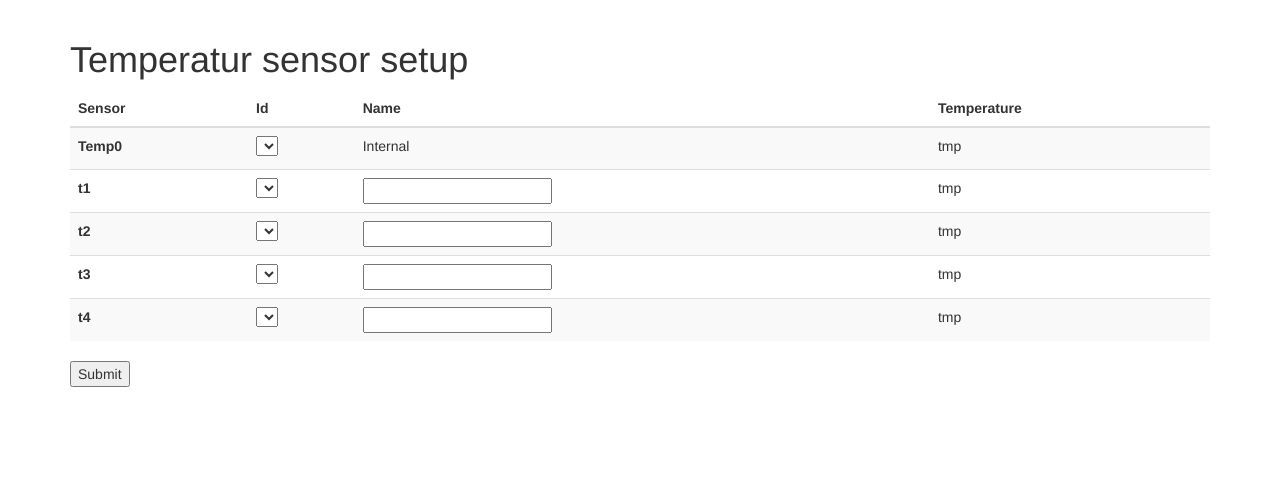
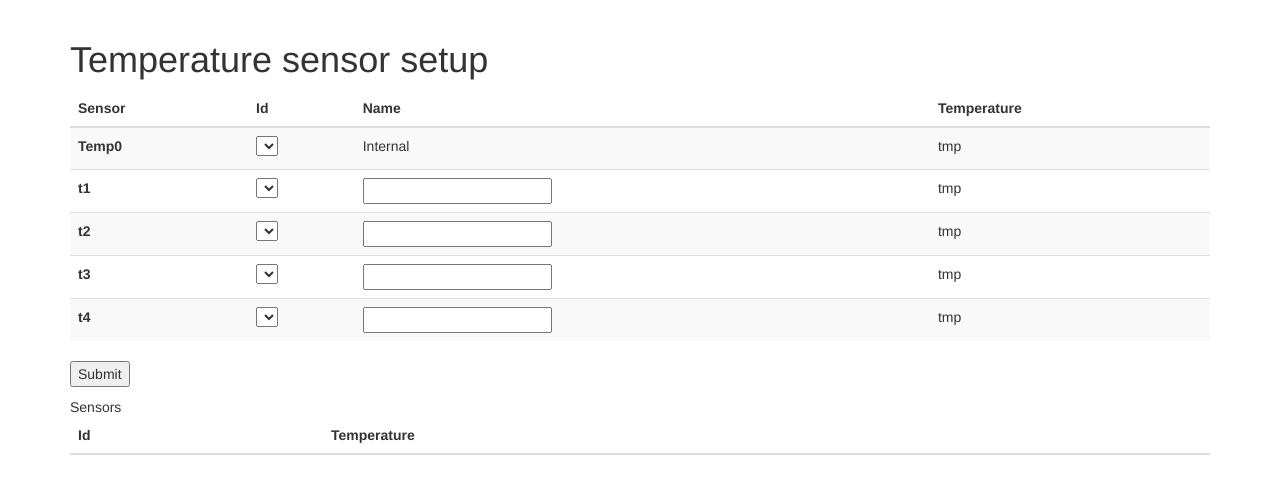
Before and after one commit to richarddeweerd/aquaweb, a Flask app: template app/templates/settings/temperature.html in a window 1280 px wide. Shown: the part 52-546 px from the top of the page. Run offline with Flask 2, Linux system fonts and the light colour scheme; the template is opened without the code that fills it: values that come from a table or form of the project are taken from there, others are empty; parts of the project's set-up code (start-up, migrations or seed data) failed here and were passed over; some libraries are stand-ins or nearby versions.

Commit message:
Added real temp sensors

```diff
--- a/app/main/routes.py
+++ b/app/main/routes.py
@@ -7,6 +7,7 @@ from flask import render_template, jsonify
 from flask_login import current_user, login_required
 from app import DB as db
 #from flask import render_template, flash, redirect, url_for, request
+from app.functions import file_to_dict
 
 #from app.models import User
 from app.main import BP as bp
--- a/app/templates/settings/temperature.html
+++ b/app/templates/settings/temperature.html
@@ -1,7 +1,7 @@
 {% extends 'base.html' %}
 
 {% block app_content %}
-<h1>Temperatur sensor setup</h1>
+<h1>Temperature sensor setup</h1>
 <form action="" method="post">
     {{ form.hidden_tag() }}
 
@@ -56,6 +56,16 @@
 
     <p>{{ form.submit() }}</p>
 </form>
+
+Sensors
+<table class="table table-striped table-hover">
+    <thead class="thead-light">
+        <tr valign="top">
+            <th>Id</th>
+            <th>Temperature</th>
+        </tr>
+    </thead>
+</table>
 {% endblock %}
 
 {% block scripts %}
```
Also changed, not shown: app/functions.py (added, +11 -0 lines), app/settings/routes.py (+8 -6 lines).
